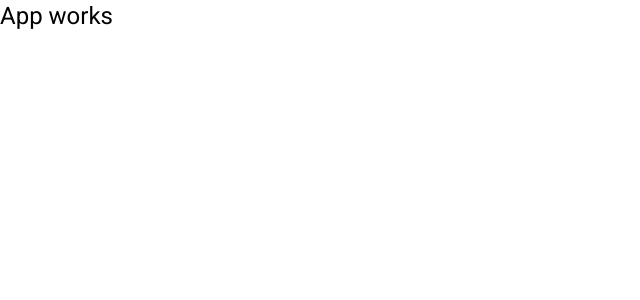
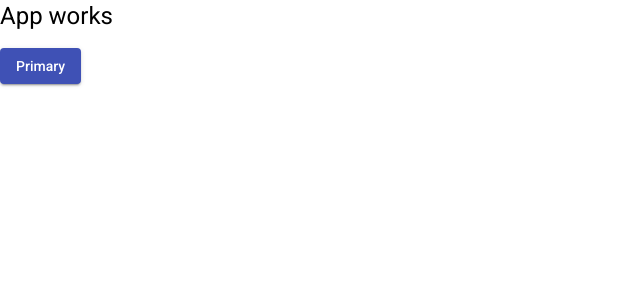
Before and after one commit to adilson-junior/helpdesk-frontend, an Angular app: page / in a window 1280 px wide. Shown: the top 300 px of the page, without its empty margins (0-640 px from the left). Built offline with nearby package versions, Linux system fonts and the light colour scheme.

Commit message:
imports do Angular Material add no projeto

```diff
--- a/src/app/app-component.html
+++ b/src/app/app-component.html
@@ -1 +1,2 @@
 <h1>App works</h1>
+<button mat-raised-button color="primary">Primary</button>
```
Also changed, not shown: src/app/app.module.ts (+45 -1 lines).
